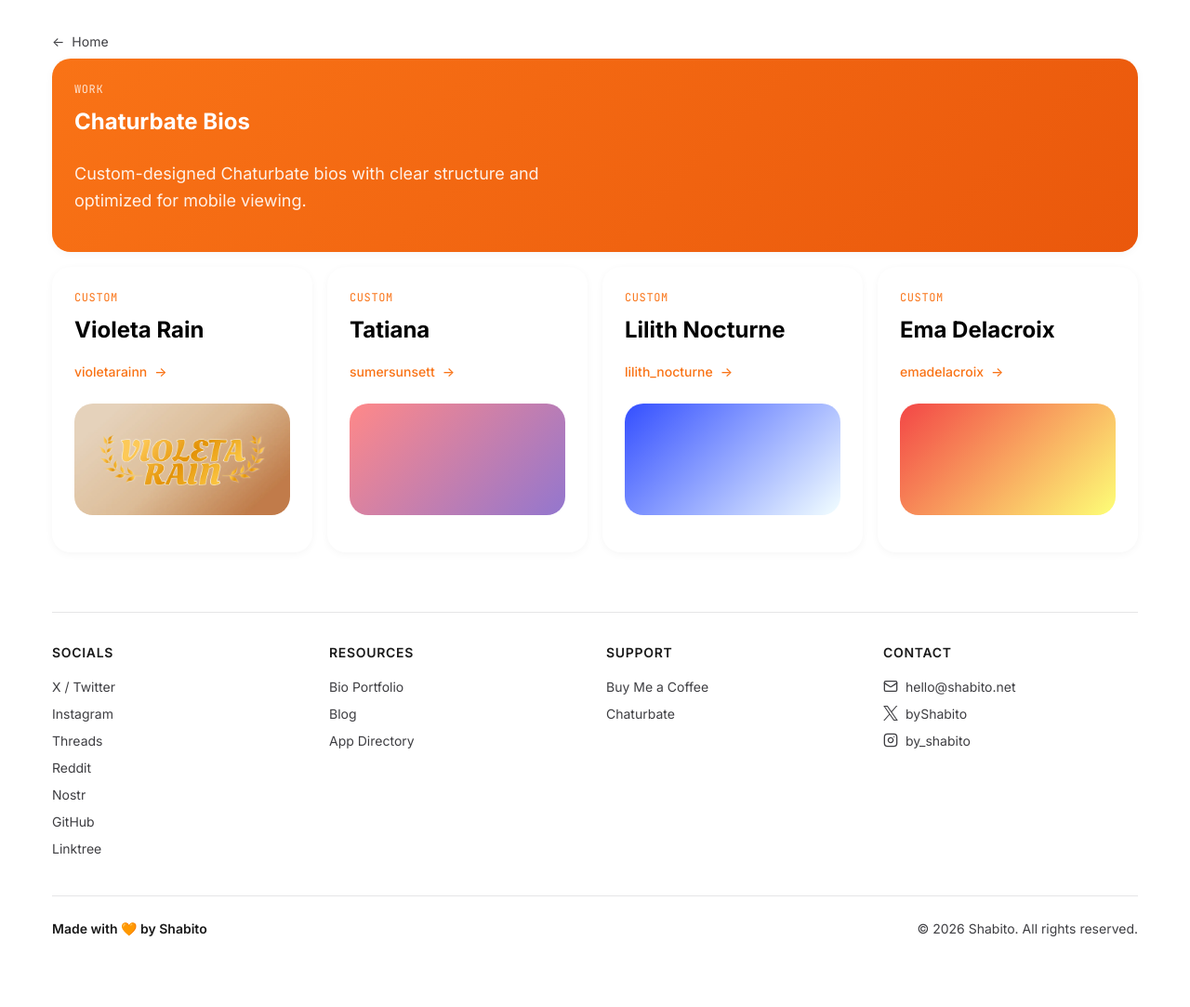
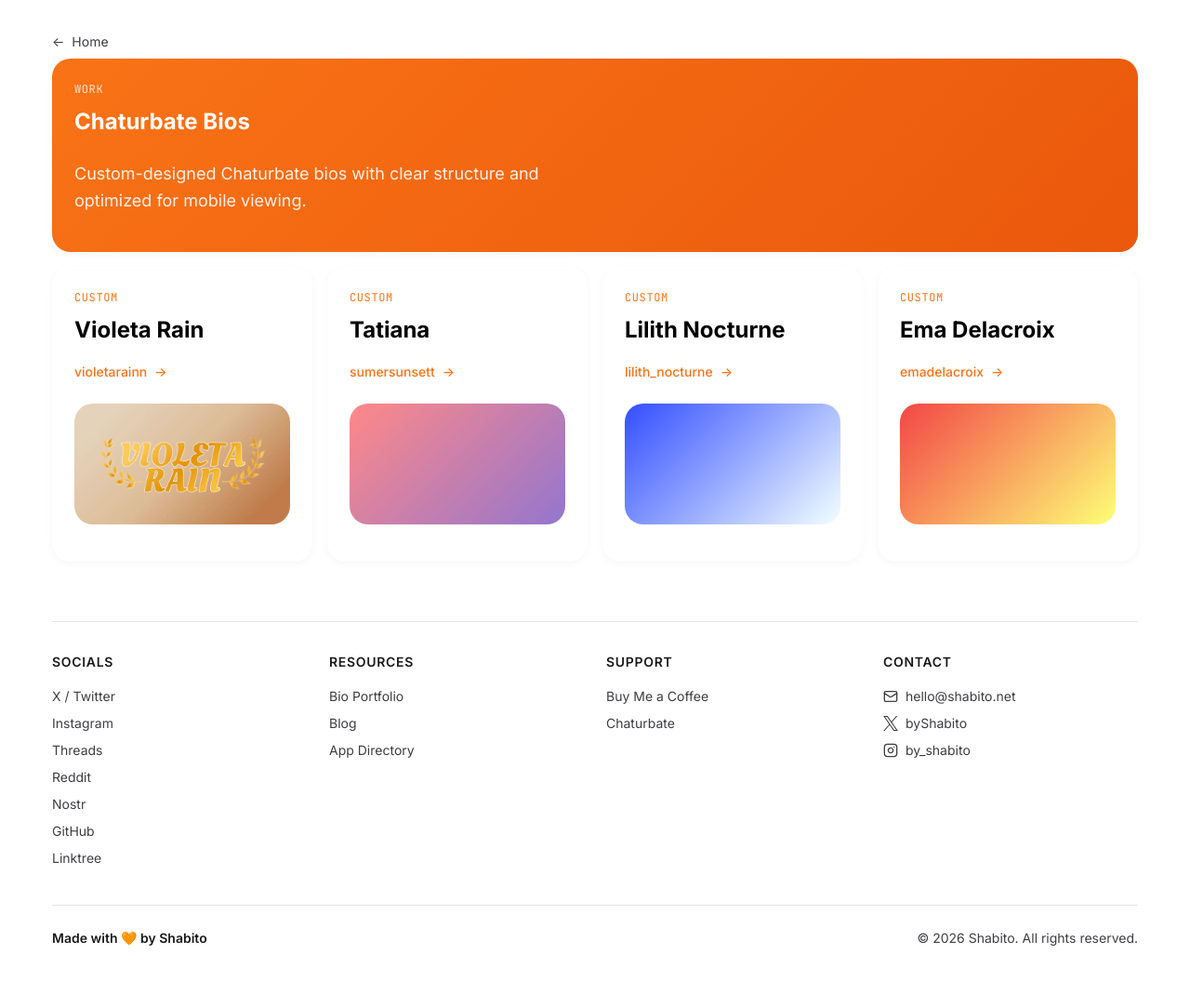
Before and after one commit to byshabito/byshabito.github.io, a Jekyll site: the page built from bios/index.html, in a window 1280 px wide. Shown: the whole page at 93% size. Built offline with Jekyll 4.4.1, drawn with Linux system fonts in a browser that asks for light colours.

Commit message:
fix preview sizing

```diff
--- a/styles/index.css
+++ b/styles/index.css
@@ -616,7 +616,8 @@
 
 .bio-preview {
     position: relative;
-    height: 120px;
+    /*height: 120px;*/
+    aspect-ratio: 16 / 9;
     border-radius: var(--radius);
     overflow: hidden;
 }
```
